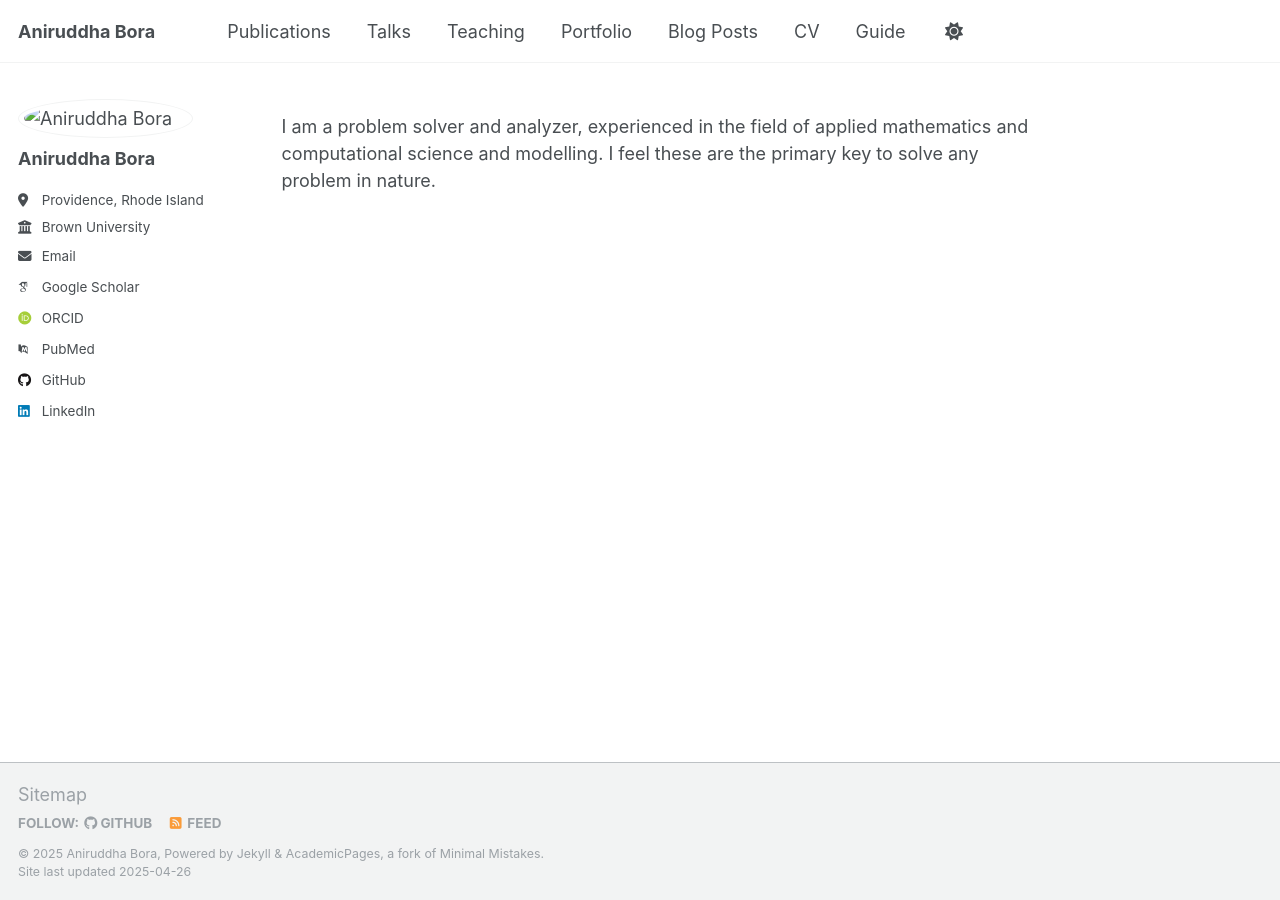
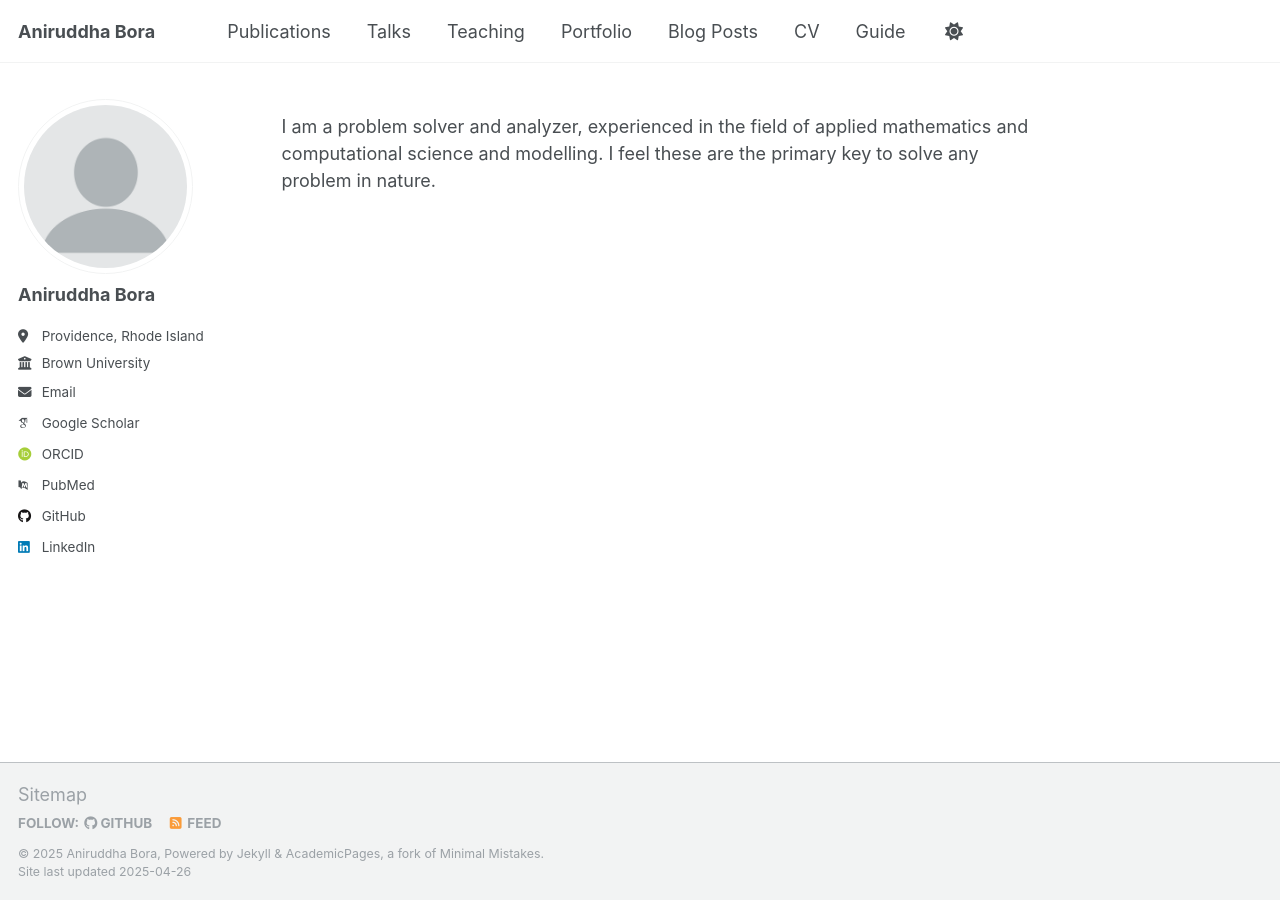
Before and after one commit to aniruddhabora/aniruddhabora.github.io, a Jekyll site: the page built from _pages/about.md, in a window 1280 px wide. Built offline with Jekyll 4.4.1, drawn with Linux system fonts in a browser that asks for light colours; some web fonts are replaced.

Commit message:
Update _config.yml

```diff
--- a/_config.yml
+++ b/_config.yml
@@ -22,7 +22,7 @@ repository               : "aniruddhabora/aniruddhabora.github.io"
 #               Additional customization can be done by editing /_includes/author-profile.html
 author:
   # Biographic information
-  avatar           : /aniruddhabora.github.io/profile.png #"profile.png"
+  avatar           : /profile.png #"profile.png"
   name             : "Aniruddha Bora"
   pronouns         : # example: "she/her"
   bio              : ""
```
